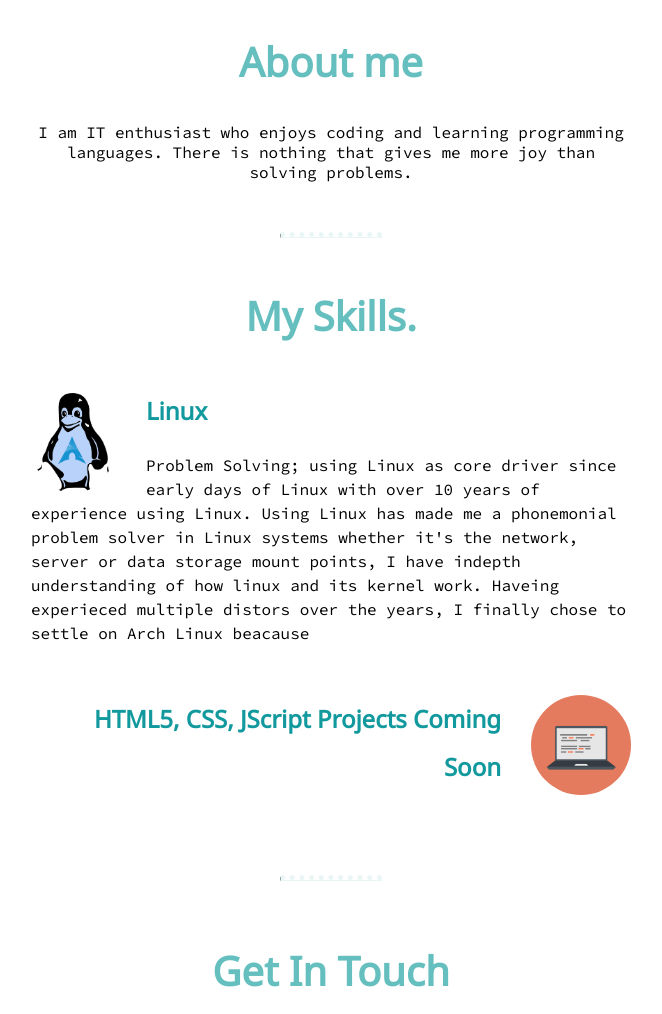
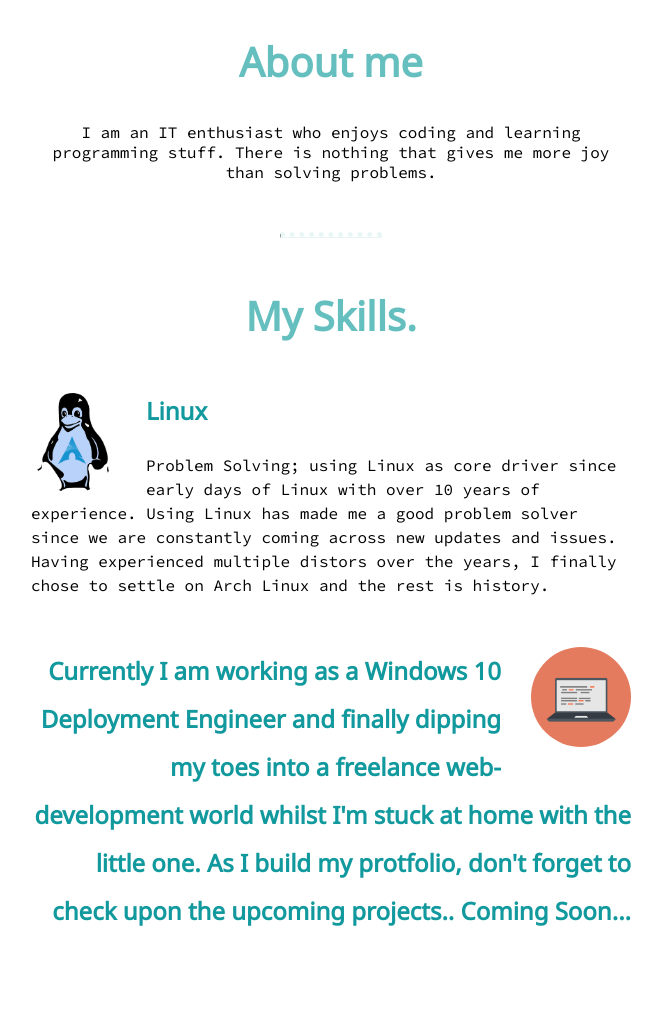
Before and after one commit to abkta/ArpitBhakta, a plain HTML site: page index.html in a window 1280 px wide. Shown: the part 1000-2014 px from the top of the page, without its empty margins (309-971 px from the left). Drawn offline with Linux system fonts and the light colour scheme.

Commit message:
Update index.html

```diff
--- a/index.html
+++ b/index.html
@@ -25,7 +25,7 @@
   <div class="profile-container">
     <img class="profile-img" src="images/ABh.png" alt="Arpit Bhakta">
     <h2>About me</h2>
-    <p class="about-me">I am IT enthusiast who enjoys coding and learning programming languages. There is nothing that gives me more joy than solving problems. </p>
+    <p class="about-me">I am an IT enthusiast who enjoys coding and learning programming stuff. There is nothing that gives me more joy than solving problems. </p>
   </div>
 
   <hr>
@@ -35,12 +35,11 @@
     <div class="skill-row-1">
       <img class="skill-img-arch" src="images/ArchLinux.png" alt="Arch Linux">
       <h3>Linux</h3>
-      <p>Problem Solving; using Linux as core driver since early days of Linux with over 10 years of experience using Linux. Using Linux has made me a phonemonial problem solver in Linux systems whether it's the network, server or data storage
-        mount points, I have indepth understanding of how linux and its kernel work. Haveing experieced multiple distors over the years, I finally chose to settle on Arch Linux beacause </p>
+      <p>Problem Solving; using Linux as core driver since early days of Linux with over 10 years of experience. Using Linux has made me a good problem solver since we are constantly coming across new updates and issues. Having experienced multiple distors over the years, I finally chose to settle on Arch Linux and the rest is history. </p>
     </div>
     <div class="skill-row-2">
       <img class="skill-img-code" src="images/computer.png" alt="Computer">
-      <h3>HTML5, CSS, JScript Projects Coming Soon</h3>
+      <h3>Currently I am working as a Windows 10 Deployment Engineer and finally dipping my toes into a freelance web-development world whilst I'm stuck at home with the little one. As I build my protfolio, don't forget to check upon the upcoming projects.. Coming Soon...</h3>
       <!--
       <p>
         <a href="">Project 1</a> | <a href="">Project 2</a> | <a href="">Project 3</a>
```
